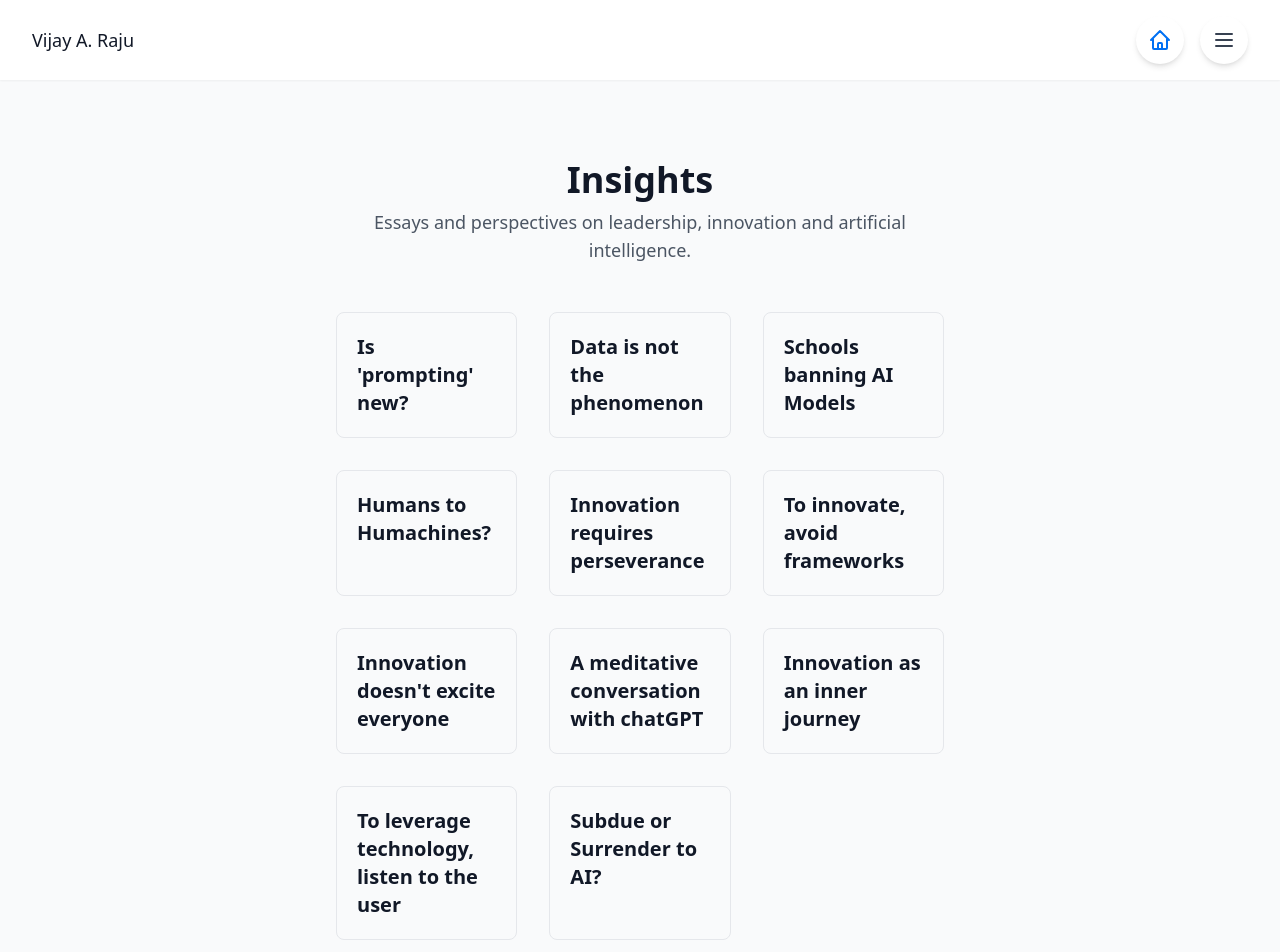
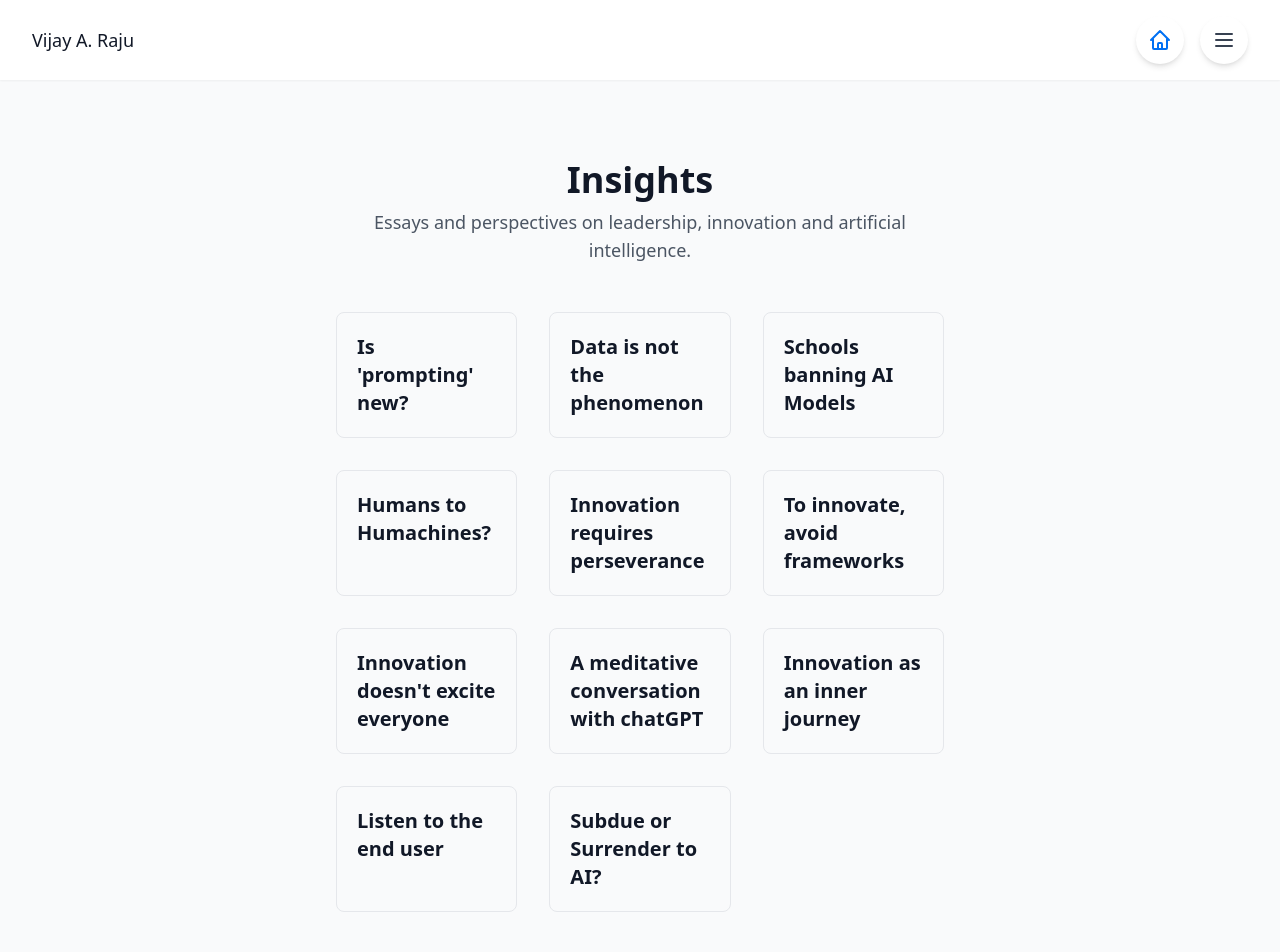
Before and after one commit to Wijay000/draft, a Next.js app: page /insights in a window 1280 px wide. Shown: the top 952 px of the page. Built offline with nearby package versions, Linux system fonts and the light colour scheme.

Commit message:
fix(insights): update article title to "Listen to the end user"

```diff
--- a/pages/insights.js
+++ b/pages/insights.js
@@ -56,7 +56,7 @@ export default function Insights() {
       url: "https://lnkd.in/ePP7pBZJ"
     },
     {
-      title: "To leverage technology, listen to the user",
+      title: "Listen to the end user",
       date: "",
       description: "",
       url: "https://www.linkedin.com/pulse/leverage-technology-listen-being-who-has-problem-observe-raju/?trackingId=rThVEw4mEF8OOahWRo3uiQ%3D%3D"
```
